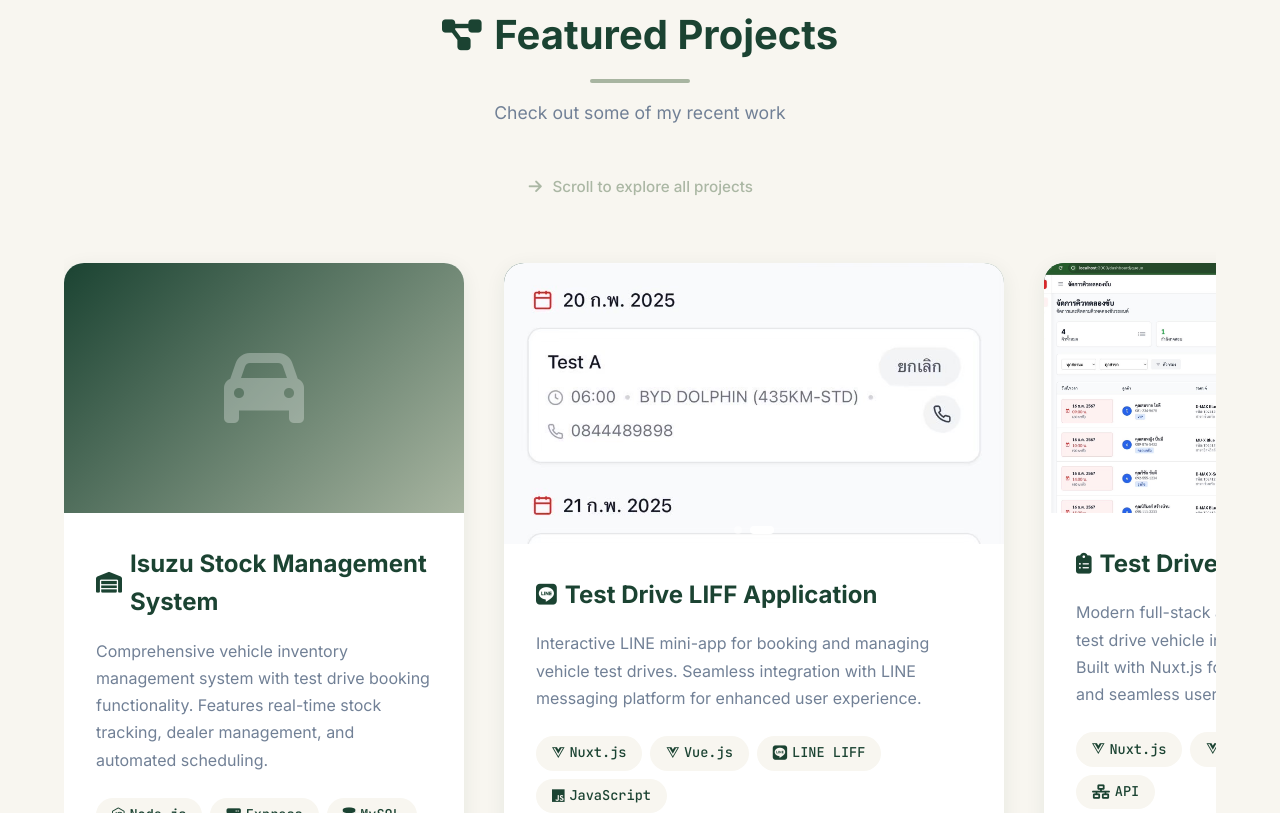
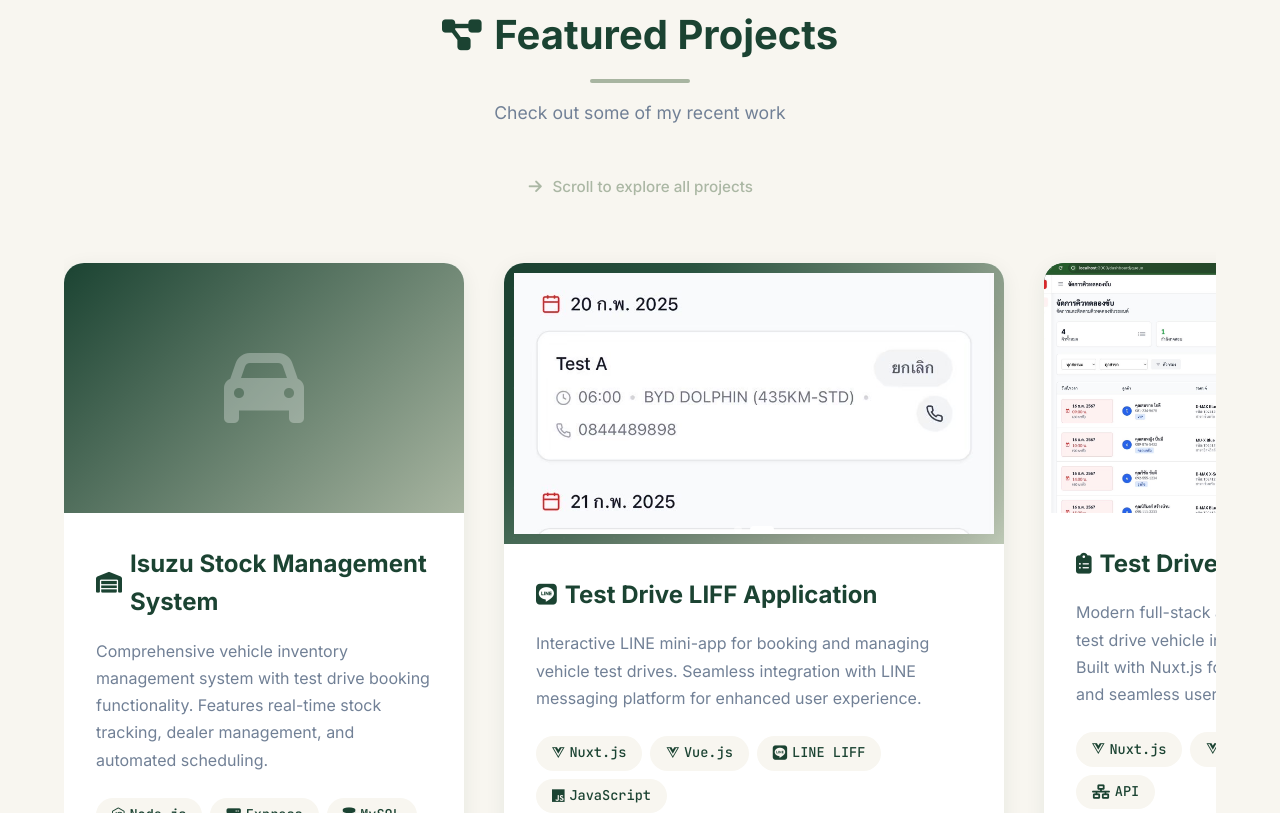
Before and after one commit to pxrxmett/pxrxmett.github.io, a plain HTML site: page index.html in a window 1280 px wide. Shown: the part 1949-2762 px from the top of the page. Drawn offline with Linux system fonts and the light colour scheme.

Commit message:
Update: Beautiful contain layout for LIFF project

```diff
--- a/index.html
+++ b/index.html
@@ -652,6 +652,27 @@
         .project-image-wide {
             height: 281px;
             /* 500px * 9/16 = 281px for 16:9 */
+            background: linear-gradient(135deg,
+                    #1B4332 0%,
+                    #2d5a45 25%,
+                    #A8B5A1 75%,
+                    #c5d1bd 100%);
+            position: relative;
+        }
+
+        /* Decorative pattern overlay for LIFF background */
+        .project-image-wide::before {
+            content: '';
+            position: absolute;
+            top: 0;
+            left: 0;
+            right: 0;
+            bottom: 0;
+            background-image:
+                radial-gradient(circle at 20% 50%, rgba(255, 255, 255, 0.05) 1px, transparent 1px),
+                radial-gradient(circle at 80% 80%, rgba(255, 255, 255, 0.05) 1px, transparent 1px);
+            background-size: 50px 50px;
+            opacity: 0.5;
         }
 
         .project-image img {
@@ -711,6 +732,8 @@
             transition: opacity 0.5s ease;
             object-fit: contain;
             object-position: center;
+            filter: drop-shadow(0 10px 30px rgba(0, 0, 0, 0.2));
+            padding: 10px;
         }
 
         .slider-image.active {
@@ -1124,11 +1147,11 @@
                 <h1 class="hero-title">Paramet Takongkaew</h1>
                 <p class="hero-subtitle">
                     <i class="fas fa-laptop-code"></i>
-                    Aspiring Full-Stack Developer | Seeking Internship Opportunities
+                    Full-Stack Developer | Frontend Specialist
                 </p>
                 <p class="hero-education">
                     <i class="fas fa-graduation-cap"></i>
-                    4th-Year Software Engineering Student at Mae Fah Luang University
+                    Year 4 Software Engineering Student at Mae Fah Luang University
                 </p>
                 <p class="hero-description">
                     Passionate about creating elegant, efficient, and user-friendly web applications.
```
